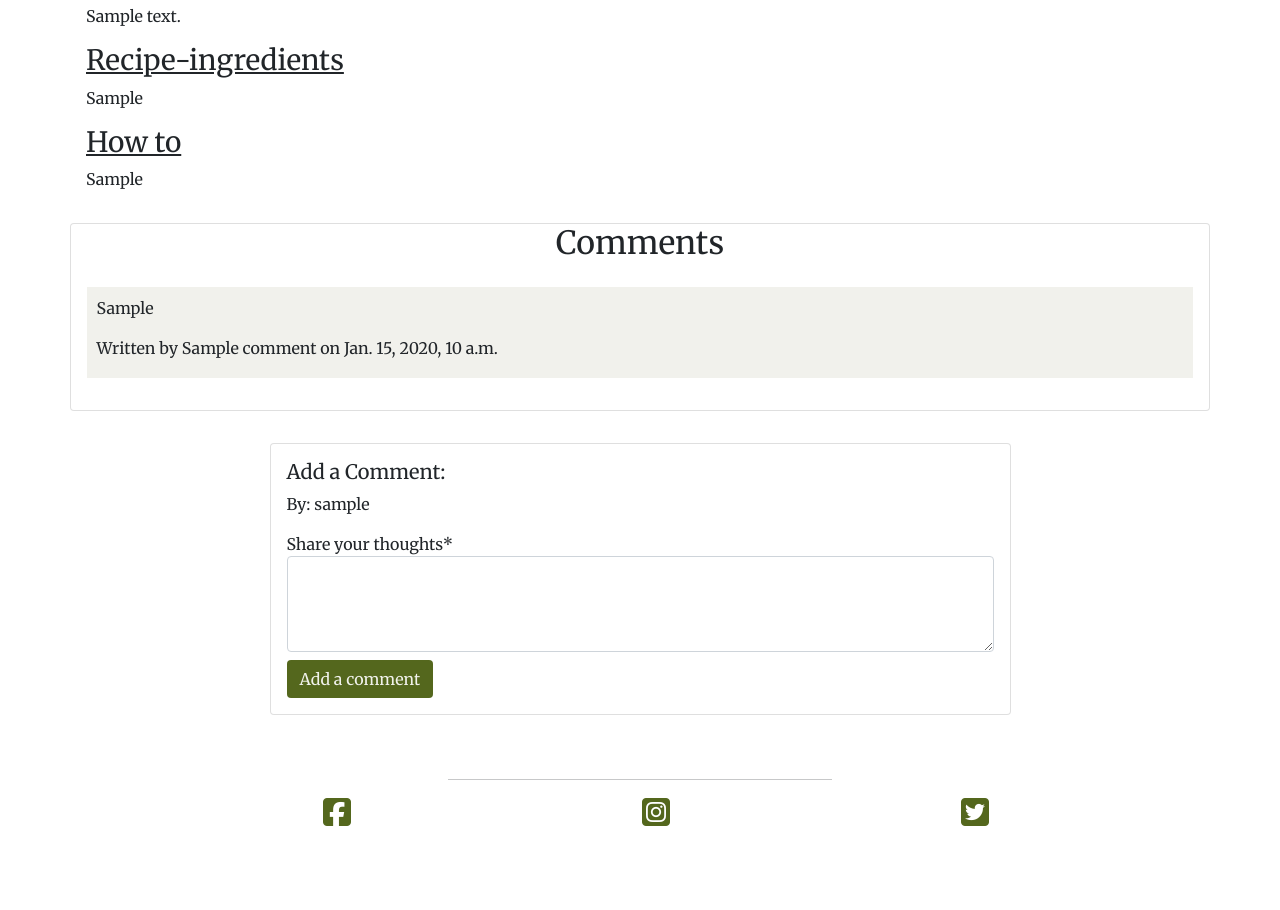
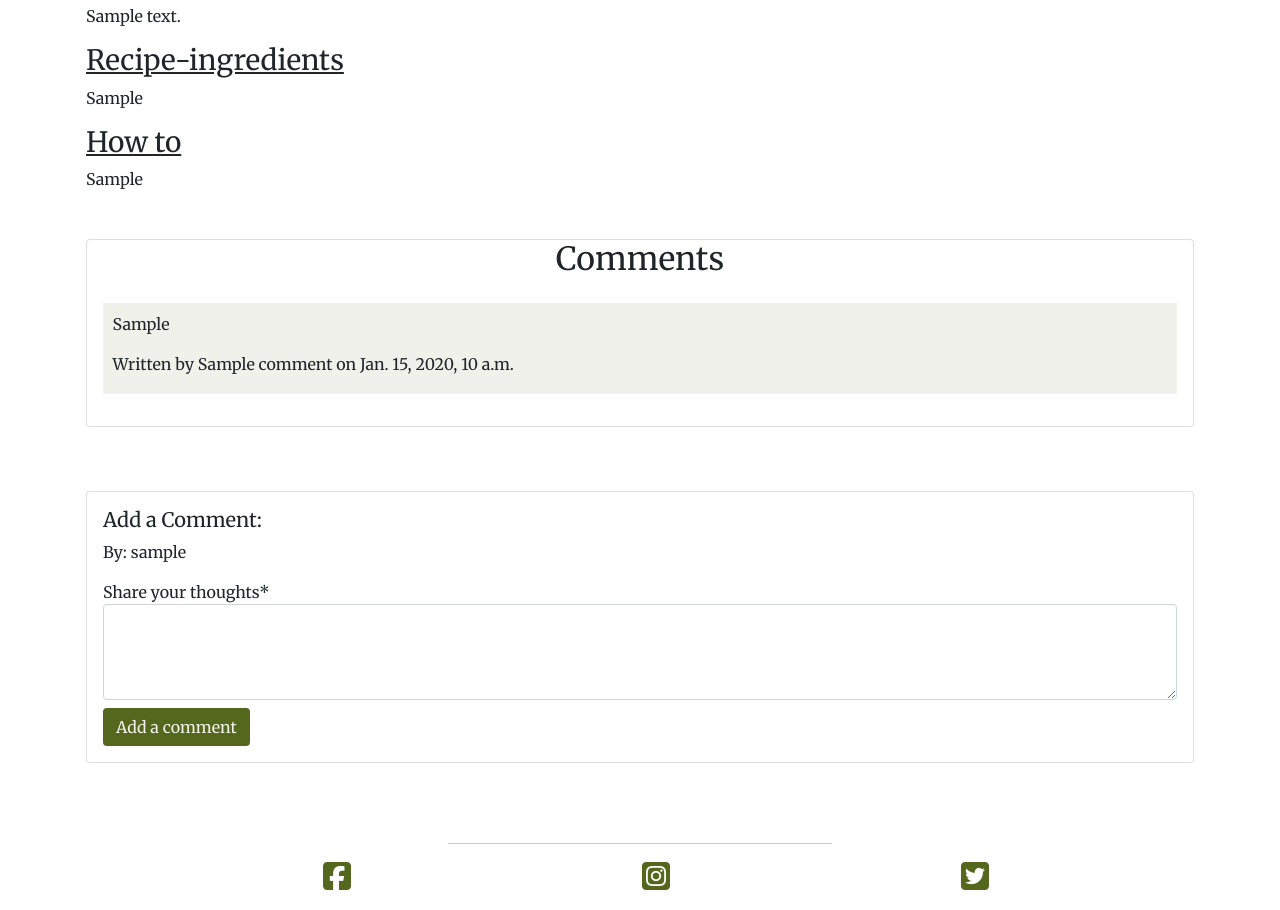
Before and after one commit to malinpalo/Tastebook, a Django app: a page that uses templates/base.html in a window 1280 px wide. Shown: the part 749-1659 px from the top of the page. Before the commit the page ends 1575 px from the top, so only its background shows below. Run offline with Django 3.2, Linux system fonts and the light colour scheme; a user stored in the database is signed in; tables that the repository leaves empty hold one stand-in row (values such as "Sample post"); some libraries are stand-ins or nearby versions; some web fonts are replaced.

Commit message:
Update style for comment section

```diff
--- a/static/css/style.css
+++ b/static/css/style.css
@@ -132,9 +132,11 @@
 }
 
 /* Adding a comment */
+.recipe-comment-card {
+    margin: 1rem;
+}
 .add-recipe-comment {
-    max-width: 65%;
-    margin: 0 auto;
+    margin: 1rem;
 }
 
 .card-body textarea {
```
